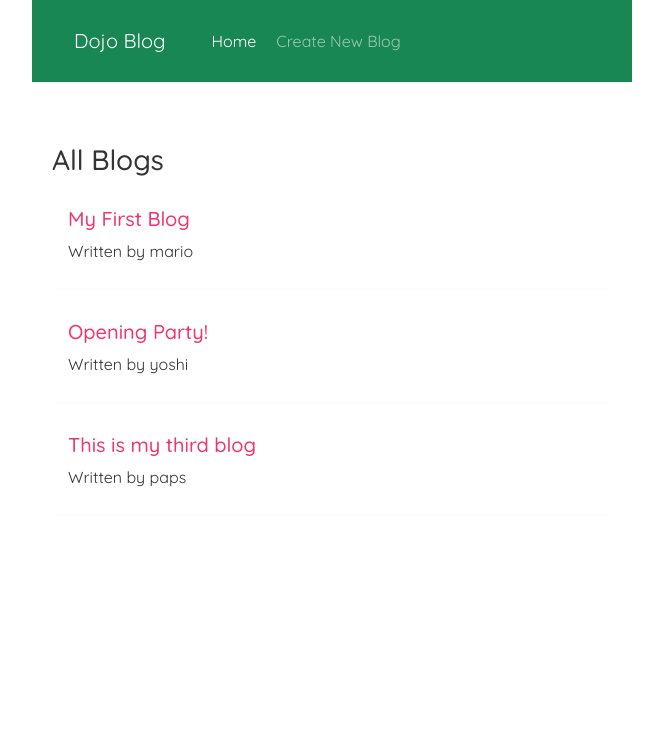
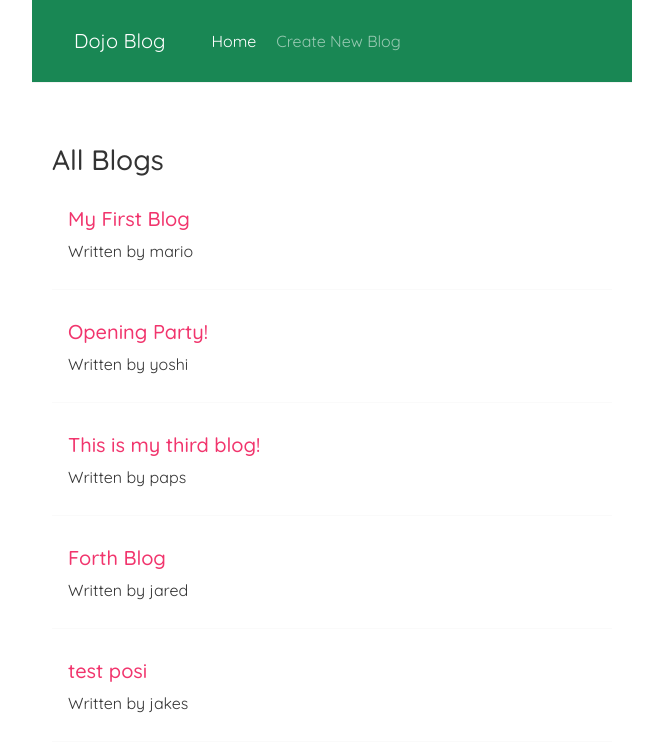
Before and after one commit to kariukijoni/net-ninja-blog, a React (Create React App) app: page / in a window 1280 px wide. Shown: the top 752 px of the page, without its empty margins (308-971 px from the left). Built offline with nearby package versions, Linux system fonts and the light colour scheme; data requests are answered from the project's data file.

Commit message:
Added swt alert

```diff
--- a/data/db.json
+++ b/data/db.json
@@ -14,9 +14,21 @@
     },
     {
       "id": 3,
-      "title": "This is my third blog",
+      "title": "This is my third blog!",
       "body": "Theming the navbar has never been easier thanks to the combination of theming classes and background-color utilities. Choose from variant=\"light\" for use with light background colors, or variant=\"dark\" for dark background colors. Then, customize with the bg prop or any custom css!",
       "author": "paps"
+    },
+    {
+      "title": "Forth Blog",
+      "body": "SweetAlert2 renders its content outside of the ReactTree. In order to render React Router components (such as Link) you have to wrap them in the routing context which should be the same with the app.",
+      "author": "jared",
+      "id": 4
+    },
+    {
+      "id": 5,
+      "title": "test posi",
+      "body": "posito",
+      "author": "jakes"
     }
   ]
 }
--- a/package.json
+++ b/package.json
@@ -17,6 +17,7 @@
     "react-dom": "^18.2.0",
     "react-router-dom": "^6.19.0",
     "react-scripts": "5.0.1",
+    "sweetalert2": "^11.10.1",
     "web-vitals": "^2.1.4"
   },
   "scripts": {
--- a/src/Create.js
+++ b/src/Create.js
@@ -1,6 +1,7 @@
 import React from 'react'
 import { useState } from 'react'
 import {useNavigate} from "react-router-dom";
+import Swal from 'sweetalert2';
 
 
 export default function Create() {
@@ -25,9 +26,15 @@ export default function Create() {
             headers:{'Content-Type':'application/json'},
             body: JSON.stringify(blog)
         }).then(()=>{
-            console.log('New blog added!')
+            // console.log('New blog added!')
             setIsPending(false)
-
+            Swal.fire({
+                position: "top-center",
+                icon: "success",
+                title: "New Blog Added Successfuly",
+                showConfirmButton: false,
+                timer: 3000
+              });
             navigate('/')
         })
     }
--- a/src/Update.js
+++ b/src/Update.js
@@ -1,6 +1,7 @@
 import React, { useEffect, useState } from 'react'
 import { useNavigate, useParams } from 'react-router-dom'
 import axios from 'axios';
+import Swal from 'sweetalert2';
 
 function Update() {
 
@@ -35,6 +36,16 @@ function Update() {
         e.preventDefault();
         axios.put('http://localhost:8000/blogs/'+id,values)
         .then(res=>{
+
+            Swal.fire({
+                position: "top-center",
+                icon: "success",
+                title: "Updated successfully",
+                showConfirmButton: false,
+                timer: 3000,
+                width:'600px',
+              });
+
             navigate('/')
         })
     }
```
Also changed, not shown: 1 other file (tests, documents, lock files or other folders).
